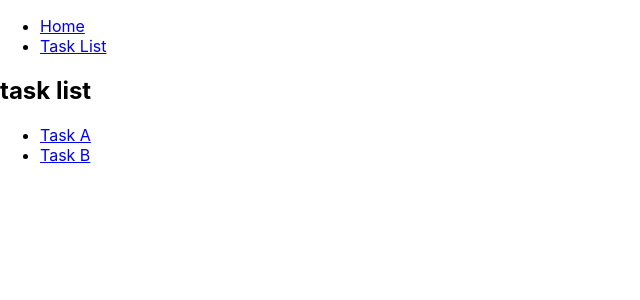
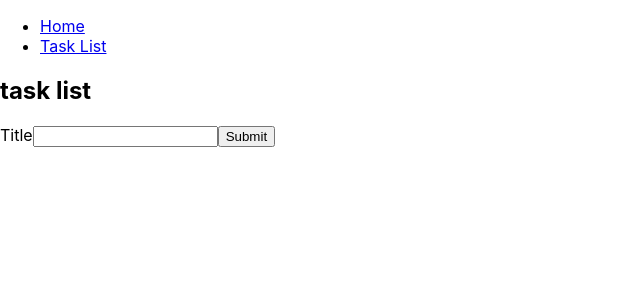
Before and after one commit to jayed-tz/task-master-advanced, a React (Create React App) app: page /task-list in a window 1280 px wide. Shown: the top 300 px of the page, without its empty margins (0-640 px from the left). Built offline with nearby package versions, Linux system fonts and the light colour scheme.

Commit message:
task saved

```diff
--- a/src/App.tsx
+++ b/src/App.tsx
@@ -6,8 +6,6 @@ import ErrorPage from "./pages/Error";
 import HomePage from "./pages/Home";
 import TaskListPage from "./pages/TaskList";
 import TaskDetailPage from "./pages/TaskDetail";
-
-
 
 // optional: createR0utesFromElements- 446
 const router = createBrowserRouter([
--- /dev/null
+++ b/src/components/NewTask.tsx
@@ -0,0 +1,25 @@
+import {useRef} from "react";
+import React from 'react'
+const NewTask: React.FC<{onAddTask: (text: string) => void}> = (props) => {
+    const todoTextInputRef = useRef<HTMLInputElement>(null);
+    const submitHandler = (event: React.FormEvent) => {
+        event.preventDefault();
+
+        const enteredText = todoTextInputRef.current!.value;
+
+        if (enteredText.trim().length === 0) {
+            // indicate error
+            return;
+        }
+
+        props.onAddTask(enteredText);
+        todoTextInputRef.current!.value = '';
+    }
+    return <form onSubmit={submitHandler}>
+        <label htmlFor="text">Title</label>
+        <input type="text" id="text" ref={todoTextInputRef}/>
+        <button>Submit</button>
+    </form>
+}
+
+export default NewTask;
--- /dev/null
+++ b/src/models/task.ts
@@ -0,0 +1,8 @@
+class Task {
+    public id: string;
+    constructor(public title: string) {
+        this.id = new Date().toISOString();
+    }
+}
+
+export default Task;
--- a/src/pages/Error.tsx
+++ b/src/pages/Error.tsx
@@ -1,4 +1,4 @@
-import MainNavigation from "../Components/MainNavigation";
+import MainNavigation from "../components/MainNavigation";
 
 const ErrorPage = () => {
     return <>
--- a/src/pages/Root.tsx
+++ b/src/pages/Root.tsx
@@ -1,5 +1,5 @@
 import {Outlet} from "react-router-dom";
-import MainNavigation from "../Components/MainNavigation";
+import MainNavigation from "../components/MainNavigation";
 const RootLayout = () => {
     return <>
         <MainNavigation />
--- a/src/pages/TaskDetail.tsx
+++ b/src/pages/TaskDetail.tsx
@@ -1,3 +1,4 @@
+import React from 'react'
 import {useParams} from "react-router-dom";
 
 const TaskDetailPage: React.FC = (props) => {
--- a/src/pages/TaskList.tsx
+++ b/src/pages/TaskList.tsx
@@ -1,16 +1,16 @@
 import {Link} from "react-router-dom";
+import NewTask from "../components/NewTask";
+import {useState} from "react";
+import Task from "../models/task";
 
 const TaskListPage = () => {
-    const tasks = [
-        {
-            id: '1',
-            title: 'Task A'
-        },
-        {
-            id: '2',
-            title: 'Task B'
-        }
-    ];
+    const addTaskHandler = (title: string) => {
+        console.log(title);
+        const newTask = new Task(title);
+        setTasks((prevState) => prevState.concat(newTask));
+    }
+
+    const [tasks, setTasks] = useState<Task[]>([]);
 
     return <>
         <h2>task list</h2>
@@ -20,6 +20,7 @@ const TaskListPage = () => {
                 </li>
             )}
         </ul>
+        <NewTask onAddTask={addTaskHandler} />
     </>
 }
 
```
Also changed, not shown: src/components/MainNavigation.tsx (renamed from src/Components/MainNavigation.tsx).
